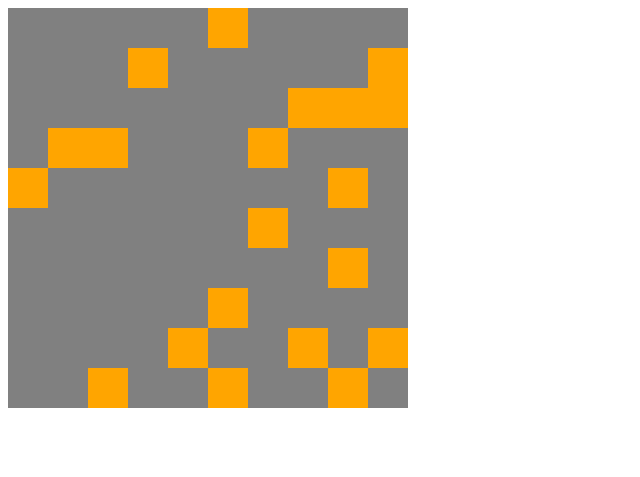
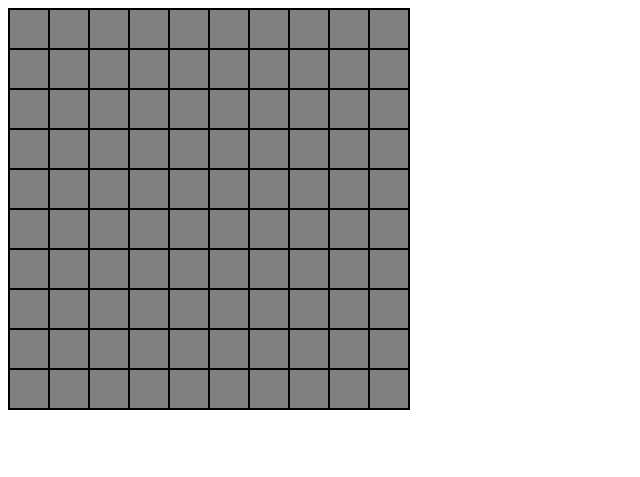
Before and after one commit to Tidykiwi/mine-sweeper, a plain HTML site: page index.html in a window 1280 px wide. Shown: the whole page, without its empty margins (0-640 px from the left). Drawn offline with Linux system fonts and the light colour scheme.

Commit message:
Updated styles

```diff
--- a/app.js
+++ b/app.js
@@ -50,7 +50,7 @@ document.addEventListener('DOMContentLoaded', () => {
                 if (i > 10 && squares[i - width].classList.contains('bomb')) total++
                 if (i > 11 && !isLeftEdge && squares[i -1 -width].classList.contains('bomb')) total++
                 if (i < 98 && !isRightEdge && squares[i +1].classList.contains('bomb')) total++
-                if (i < 90 && !isLeftEdge && squares[i -1].classList.contains('bomb')) total++
+                if (i < 90 && !isLeftEdge && squares[i -1 +width].classList.contains('bomb')) total++
                 if (i < 88 && !isRightEdge && squares[i +1 +width].classList.contains('bomb')) total++
                 if (i < 89 && squares[i + width].classList.contains('bomb')) total++
                 squares[i].setAttribute('data', total)
@@ -153,6 +153,7 @@ document.addEventListener('DOMContentLoaded', () => {
         // Show all the bombs
         squares.forEach(square => {
             if (square.classList.contains('bomb')) {
+                square.style.backgroundColor = 'red'
                 square.innerHTML = '💣'
             }
         })
--- a/index.html
+++ b/index.html
@@ -9,7 +9,10 @@
 </head>
 <body>
     <div class="grid"></div>
-    <div class="endGame"></div>
+    <div class="container">
+        <div class="endGame"></div>
+    </div>
+
 
 
 </body>
--- a/style.css
+++ b/style.css
@@ -4,24 +4,35 @@
     display: flex;
     flex-wrap: wrap;
     background-color: grey;
+    border: solid 1px black;
 }
 
 .grid div {
+    box-sizing: border-box;
     height: 40px;
     width: 40px;
     display: flex;
     align-items: center;
     justify-content: center;
+    border: solid 1px black;
 }
 
 .checked {
-    background-color: red;
+    background-color: #b0a9a9;
 }
 
 .bomb {
-    background-color: orange;
+    background-color: grey;
+}
+
+.container {
+    width: 400px;
+    display: flex;
+    align-items: center;
+    justify-content: center;
 }
 
 .endGame {
+    align-items: center;
     padding: 2rem 2em 2rem 2rem;
 }
```
